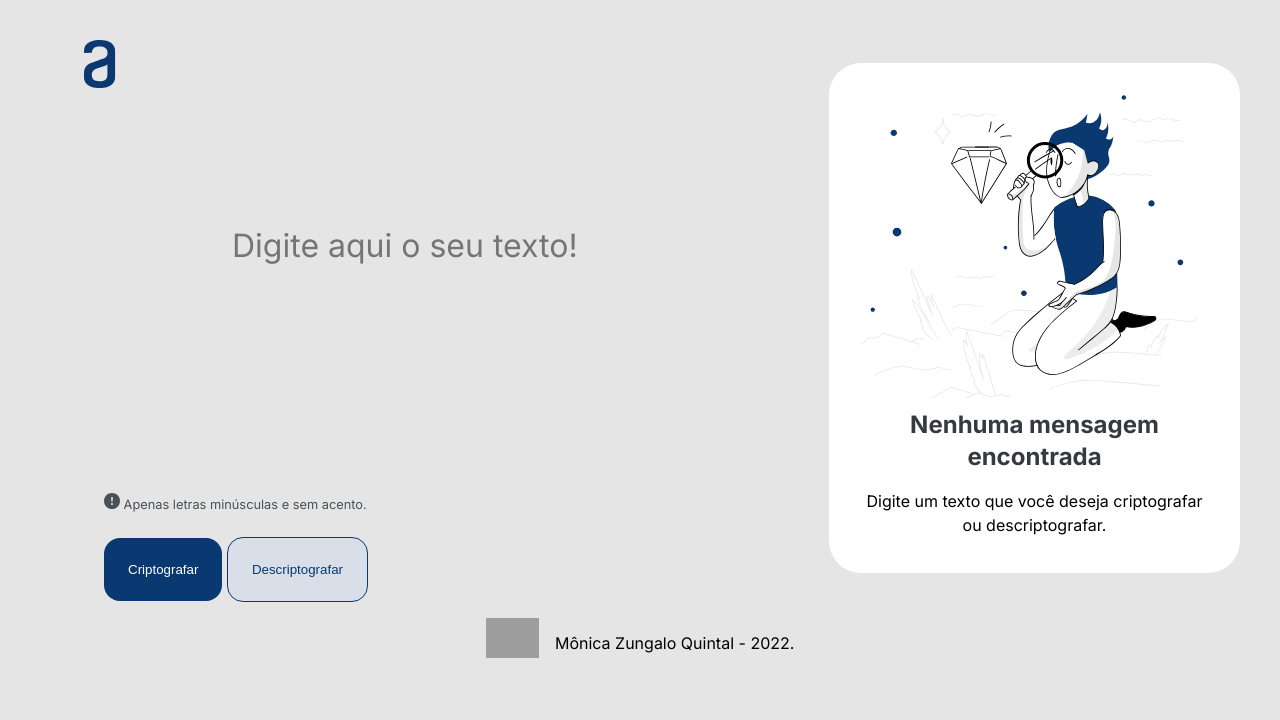
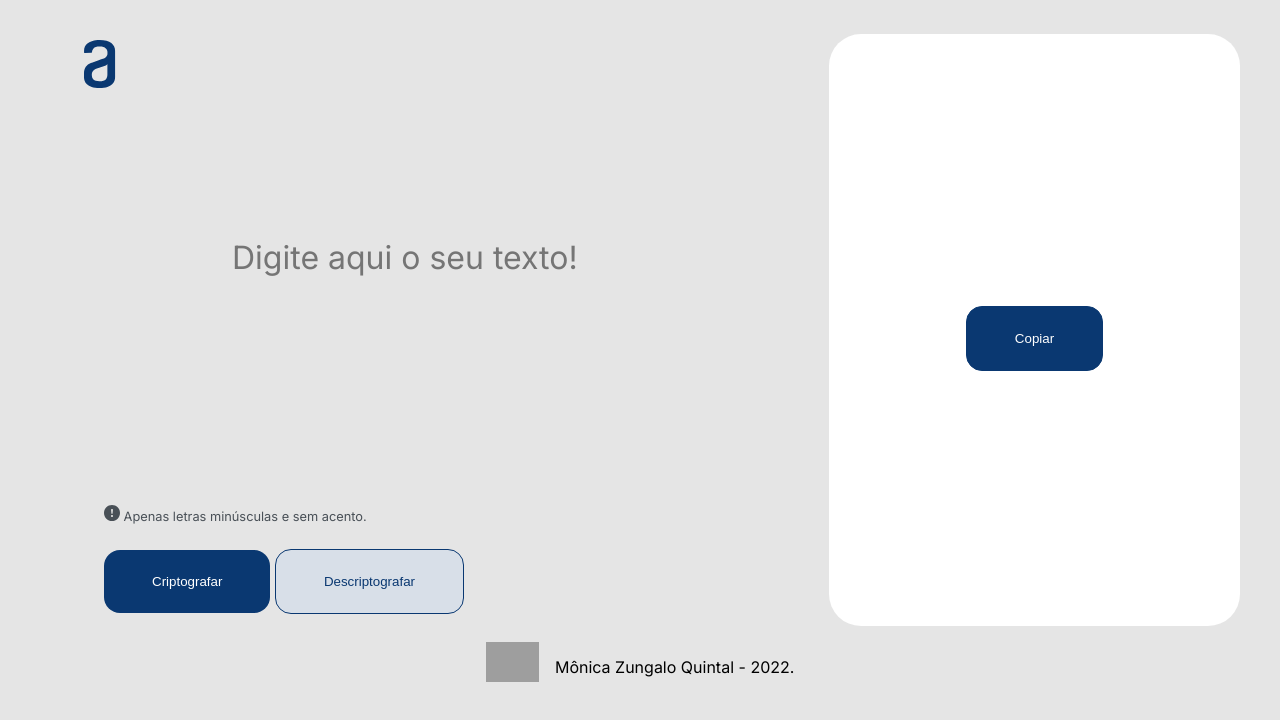
Before and after one commit to monicaquintal/challengeONE_decodificador, a plain HTML site: page index.html in a window 1280 px wide. Both pictures are taken after a click on the button "Criptografar". Drawn offline with Linux system fonts and the light colour scheme; grey boxes are pictures that could not be loaded.

Commit message:
adicionando javascript

```diff
--- a/index.html
+++ b/index.html
@@ -26,15 +26,20 @@
 
       <div class="botoes">
         <button id="botao-cripto" onclick="Criptografar()" type="text" name="criptografar">Criptografar</button>
-        <button id="botao-descripto">Descriptografar</button>
+        <button id="botao-descripto" onclick="Descriptografar()" type="text" name="descriptografar">Descriptografar</button>
       </div>
     </section>
 
     <section class="barra-lateral">
       <div class="info">
-        <img src="./imagens/erro.svg" alt="nenhuma mensagem encontrada">
-        <h3 id="campo">Nenhuma mensagem encontrada</h3>
-        <p>Digite um texto que você deseja criptografar ou descriptografar.</p>
+        <div class="bloco">
+          <img id="imagem" src="./imagens/erro.svg" alt="nenhuma mensagem encontrada">
+          <h3 id="campo">Nenhuma mensagem encontrada</h3>
+          <p id="texto-ocultar">Digite um texto que você deseja criptografar ou descriptografar.</p>
+        </div>
+        <div id="adicionar-botao" style="display: none;">
+          <button id="botao-copiar" onclick="CopiarTexto()" type="text" name="copiar"> Copiar </button>
+        </div>
       </div>
     </section>
   </main>
--- a/main.js
+++ b/main.js
@@ -2,20 +2,51 @@ function Criptografar() {
   //captura o texto
   var texto = document.getElementById("texto-inserido").value
 
+  //realiza a criptografia proposta
+  texto = texto.replace(/e/g,'enter')
+  texto = texto.replace(/i/g, 'imes')
   texto = texto.replace(/a/g, 'ai')
-  texto = texto.replace(/e/g, 'enter')
-  texto = texto.replace(/i/g, 'imes')
   texto = texto.replace(/o/g, 'ober')
   texto = texto.replace(/u/g, 'ufat')
 
-   console.log(texto)
+  //seleciona o conteúdo do <h3 id="campo">
+  var conteudoCaixa = document.getElementById("campo");
 
-  /*
-  console.log(texto.replaceAll('a', 'ai'));
-  console.log(texto.replaceAll('e', 'enter'));
-  console.log(texto.replaceAll('i', 'imes'));
-  console.log(texto.replaceAll('o', 'ober'));
-  console.log(texto.replaceAll('u', 'ufat'));*/
+  //substitui o conteúdo da id pela var texto (com a mensagem criptografada)
+  conteudoCaixa.innerHTML = texto;
 
-  document.getElementsByClassName("info").innerHTML = texto
+  //oculta imagem e mensagem, e disponibiliza o botão para Copiar
+  document.getElementById("imagem").style.display = "none";
+  document.getElementById("texto-ocultar").style.display = "none";
+  document.getElementById("adicionar-botao").style.display = "flex";
 }
+
+function Descriptografar() {
+  //captura o texto
+  var texto = document.getElementById("texto-inserido").value
+
+  //realiza a descriptografia proposta
+  texto = texto.replace(/enter/g,'e')
+  texto = texto.replace(/imes/g, 'i')
+  texto = texto.replace(/ai/g, 'a')
+  texto = texto.replace(/ober/g, 'o')
+  texto = texto.replace(/ufat/g, 'u')
+
+  //seleciona o conteúdo do <h3 id="campo">
+  var conteudoCaixa = document.getElementById("campo");
+
+  //substitui o conteúdo da id pela var texto (com a mensagem criptografada)
+  conteudoCaixa.innerHTML = texto;
+
+  //oculta imagem e mensagem, e disponibiliza o botão para Copiar
+  document.getElementById("imagem").style.display = "none";
+  document.getElementById("texto-ocultar").style.display = "none";
+  document.getElementById("adicionar-botao").style.display = "flex";
+}
+
+//adiciona o evento ao botão copiar, pesquisando pelo seletor #campo e seu conteúdo!
+document.getElementById('botao-copiar').addEventListener('click', copiarClipboard);
+async function copiarClipboard () {
+  var textoCopiado = document.querySelector('#campo').textContent;
+  await navigator.clipboard.writeText(textoCopiado);
+}
--- a/style.css
+++ b/style.css
@@ -61,7 +61,7 @@ main {
 
 #botao-cripto {
   display: inline-block;
-  padding: 1.5rem;
+  padding: 1.5rem 3rem;
   gap: 0.5rem;
 
   background: #0A3871;
@@ -79,7 +79,7 @@ main {
 
 #botao-descripto {
 background: #D8DFE8;
-padding: 1.5rem;
+padding: 1.5rem 3rem;
 gap: 0.5rem;
 
 border: 1px solid #0A3871;
@@ -98,6 +98,7 @@ box-sizing: border-box;
 
 .barra-lateral {
   width: 30%;
+  height: 33rem;
   background: white;
   border-radius: 2rem;
   padding: 2rem;
@@ -113,11 +114,11 @@ box-sizing: border-box;
   box-sizing: border-box;
 }
 
-.info p, h3 {
+.bloco p, h3 {
   text-align: center;
 }
 
-.info h3 {
+.bloco h3 {
   margin-bottom: 1rem;
   font-size: 1.5rem;
   font-weight: bold;
@@ -125,9 +126,31 @@ box-sizing: border-box;
   line-height: 2rem;
 }
 
-.info p {
+.bloco p {
   font-weight: 400;
   line-height: 1.5rem;
+}
+
+#adicionar-botao {
+  display: flex;
+  justify-content:center;
+  align-items: baseline;
+}
+
+#botao-copiar {
+  padding: 1.5rem 3rem;
+
+  background: #0A3871;
+  border: 1px solid #0A3871;
+  color: white;
+  border-radius: 1rem;
+}
+
+#botao-copiar:hover {
+  background: #D8DFE8;
+  color: black;
+  border: 1px solid black;
+  box-sizing: border-box;
 }
 
 /* rodapé */
```
